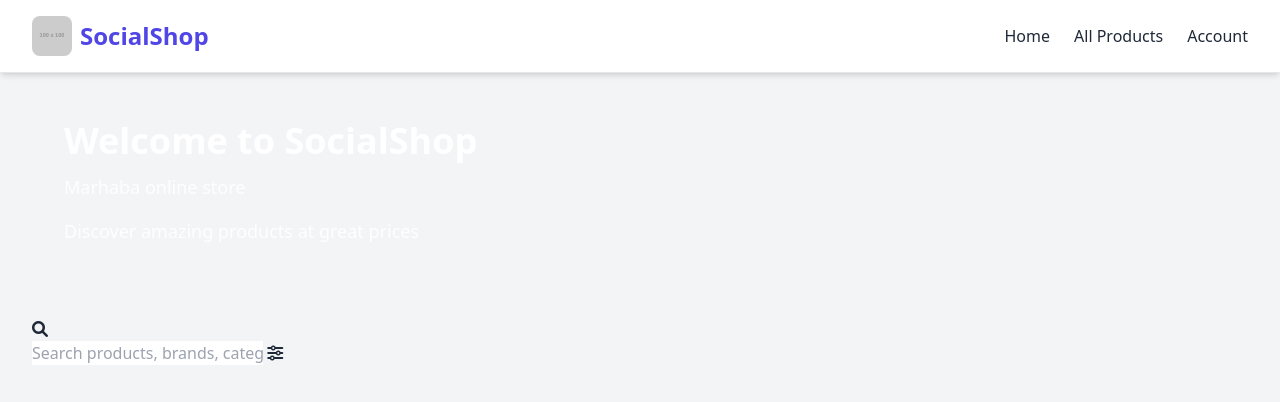
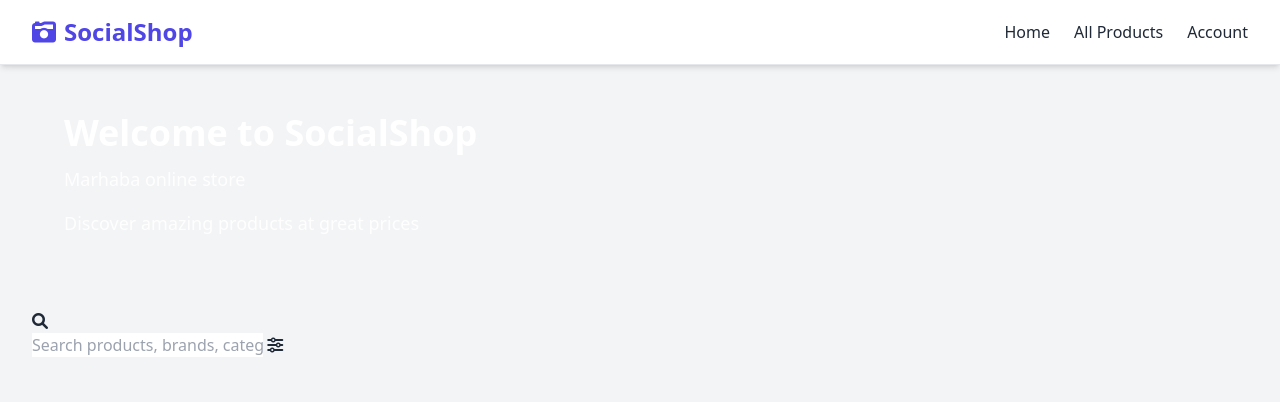
Before and after one commit to sanjide003/Online-angadi-, a plain HTML site: page index.html in a window 1280 px wide. Shown: the top 402 px of the page. Drawn offline with nearby package versions, Linux system fonts and the light colour scheme; no server answers; placeholder pictures from the web are drawn by us.

Commit message:
Add files via upload

```diff
--- a/index.html
+++ b/index.html
@@ -16,6 +16,7 @@
     <!-- Font Awesome -->
     <link rel="stylesheet" href="https://cdnjs.cloudflare.com/ajax/libs/font-awesome/6.0.0-beta3/css/all.min.css">
 
+    <!-- പൊതുവായ CSS ഫയൽ -->
     <link rel="stylesheet" href="public-style.css">
 </head>
 <body class="bg-gray-100 text-gray-800">
@@ -25,9 +26,8 @@
         <nav class="container mx-auto px-4 sm:px-6 lg:px-8 py-4 flex justify-between items-center">
 
             <!-- ഷോപ്പ് ടൈറ്റിൽ -->
-            <div id="shop-header-title" class="flex items-center text-2xl font-bold text-indigo-600 cursor-pointer" onclick="showPage('home')">
-                <img id="shop-header-logo" src="https://placehold.co/100x100/6366f1/fff?text=Logo" alt="Logo" class="w-10 h-10 object-cover rounded-lg mr-2" onerror="this.src='https://placehold.co/100x100/6366f1/fff?text=Logo'">
-                <span id="shop-header-name">SocialShop</span>
+            <div id="shop-header-title" class="text-2xl font-bold text-indigo-600 cursor-pointer" onclick="showPage('home')">
+                <i id="shop-header-icon" class="fas fa-camera-retro mr-2"></i><span id="shop-header-name">SocialShop</span>
             </div>
 
             <!-- ഡെസ്ക്ടോപ്പ് നാവിഗേഷൻ -->
@@ -79,7 +79,7 @@
             </div>
         </section>
 
-        <!-- പ്രൊഡക്ടുസ് പേജ് -->
+        <!-- പ്രൊഡക്ട്സ് പേജ് -->
         <section id="products-page" class="page px-4 sm:px-0">
 
             <!-- കാറ്റഗറി ഫിൽട്ടറുകൾ -->
@@ -241,7 +241,7 @@
             <span>Products</span>
         </a>
 
-        <!-- മൊബൈൽ കാർട്ട് ഐക്കൺ -->
+        <!-- മൊബൈൽ കാർട്ട് ആക്കൺ -->
         <a href="#" class="nav-link flex flex-col items-center p-1 text-xs text-gray-500 relative" onclick="showPage('cart')">
             <i class="fas fa-shopping-cart text-xl"></i>
             <span id="cart-item-count-bottom-nav" class="cart-badge hidden">0</span>
```
